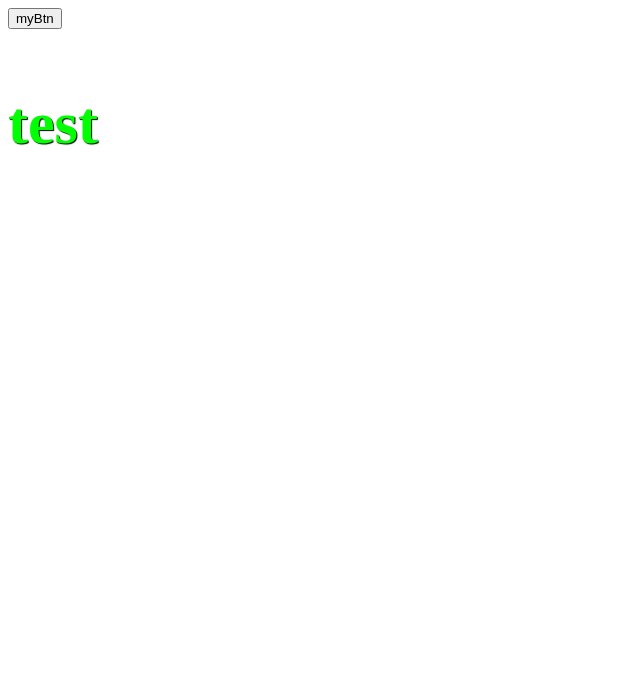
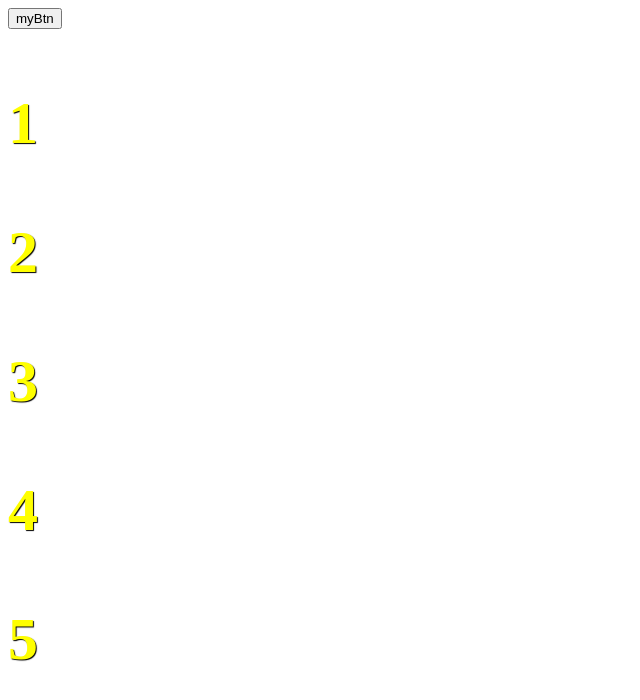
Before and after one commit to mokshayang/jQuery, a plain HTML site: page 1215/1215_02.html in a window 1280 px wide. Both pictures are taken after a click on the button "myBtn". Shown: the whole page, without its empty margins (0-640 px from the left). Drawn offline with nearby package versions, Linux system fonts and the light colour scheme.

Commit message:
$.esch 與 array.each

```diff
--- a/1215/1215_02.html
+++ b/1215/1215_02.html
@@ -43,7 +43,11 @@
 
 <body>
 <button type="button" class="myBtn">myBtn</button>
-<p class="test">test</p>
+<p class="test1">test111</p>
+<p class="test2">test222</p>
+<p class="test3">test333</p>
+<p class="test4">test444</p>
+<p class="test5">test555</p>
 <script src="https://cdnjs.cloudflare.com/ajax/libs/jquery/3.6.2/jquery.min.js"
 integrity="sha512-tWHlutFnuG0C6nQRlpvrEhE4QpkG1nn2MOUMWmUeRePl4e3Aki0VB6W1v3oLjFtd0hVOtRQ9PHpSfN6u6/QXkQ=="
 crossorigin="anonymous" referrerpolicy="no-referrer">
@@ -56,18 +60,19 @@ $(function () {
     console.log('colorArr[0]',colorArr[0]);
     console.log('colorArr[1]',colorArr[1]);
     console.log('colorArr[2]',colorArr[2]);
+    console.log('colorArr[3]',colorArr[3]);
     let num = 0;
-    num ++;
-    checkNum = num % colorArr.length;
-    console.log('checkNum',checkNum);
-
     // let isRed=true;
     myBtn.click(function(){
         num ++;
-        checkNum = num % colorArr.length;
-        console.log('checkNum',checkNum);
-        $('p').attr('class',`${colorArr[checkNum]}`);
-        console.log(`${colorArr[checkNum]}`);
+        let checkNum = num % colorArr.length;//colorArr.length = 4
+        // console.log('colorArr.length',colorArr.length);
+        // console.log('checkNum',checkNum);
+        // console.log(`${colorArr[checkNum]}`);
+        let randomNum=Math.floor(Math.random()*(colorArr.length - 1));//隨機random
+        // console.log('randomNum',randomNum);
+        $('p').attr('class',colorArr[randomNum]);
+        // $('p').attr('class',`${colorArr[checkNum]}`);
         // console.log(isRed);
         // if(isRed){
         //     $('p').attr('class','green');
@@ -96,6 +101,25 @@ $(function () {
         // }
     })
 
+        const allP =$('p');
+        console.log('allP',allP);
+        $.each(allP, function (key, value) {
+             console.log(key);
+             console.log(value);
+            //  console.log(this);//js
+             console.log($(this));//jq obj
+        });
+
+        console.log('allP type2',allP);
+        allP.each(function (key, value) {
+             console.log(key);
+             console.log(value);
+            //  console.log(this);//js
+            //  console.log($(this));//jq obj
+             let numSort=key+1;
+             $(this).text(numSort);
+        });
+
 
 
 
```
